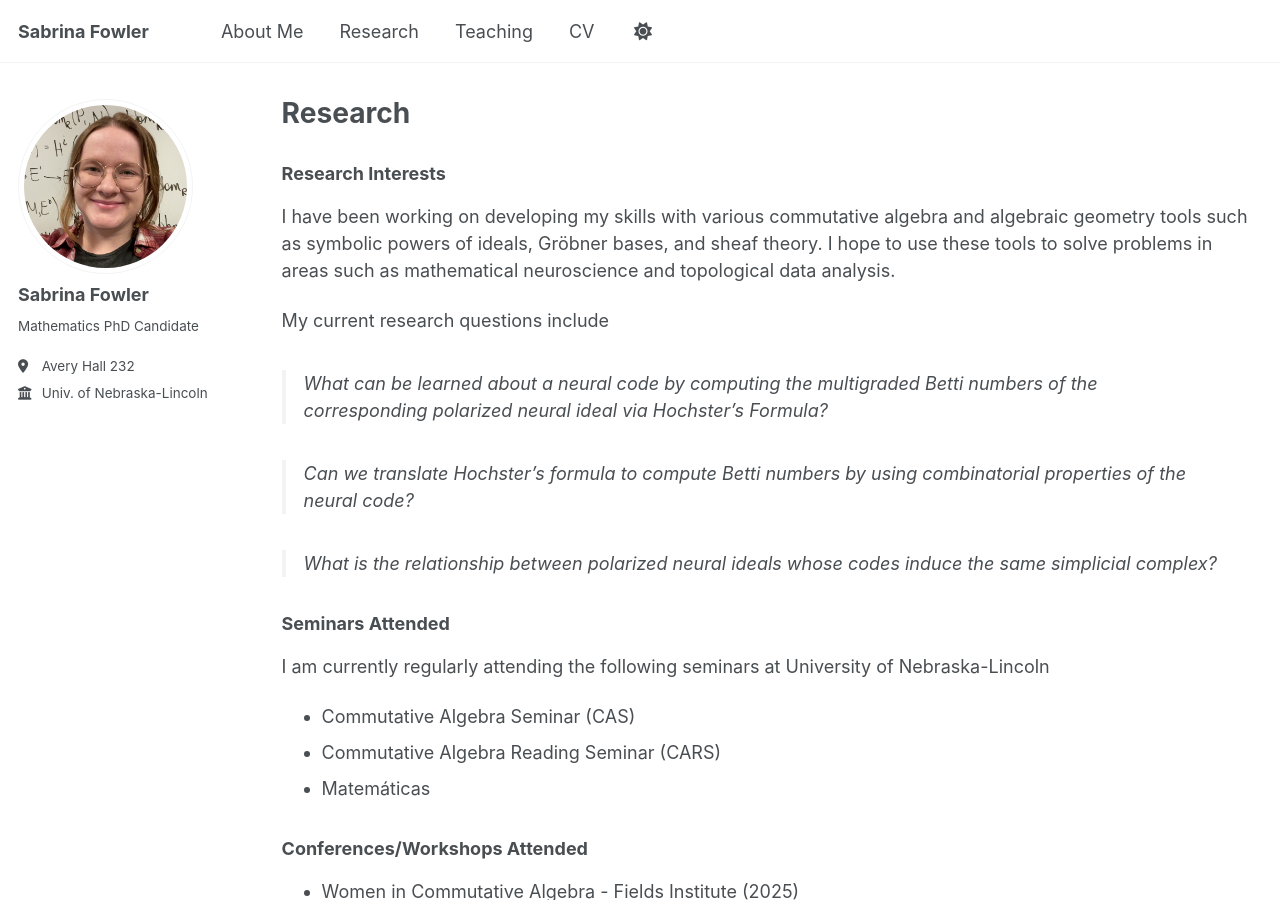
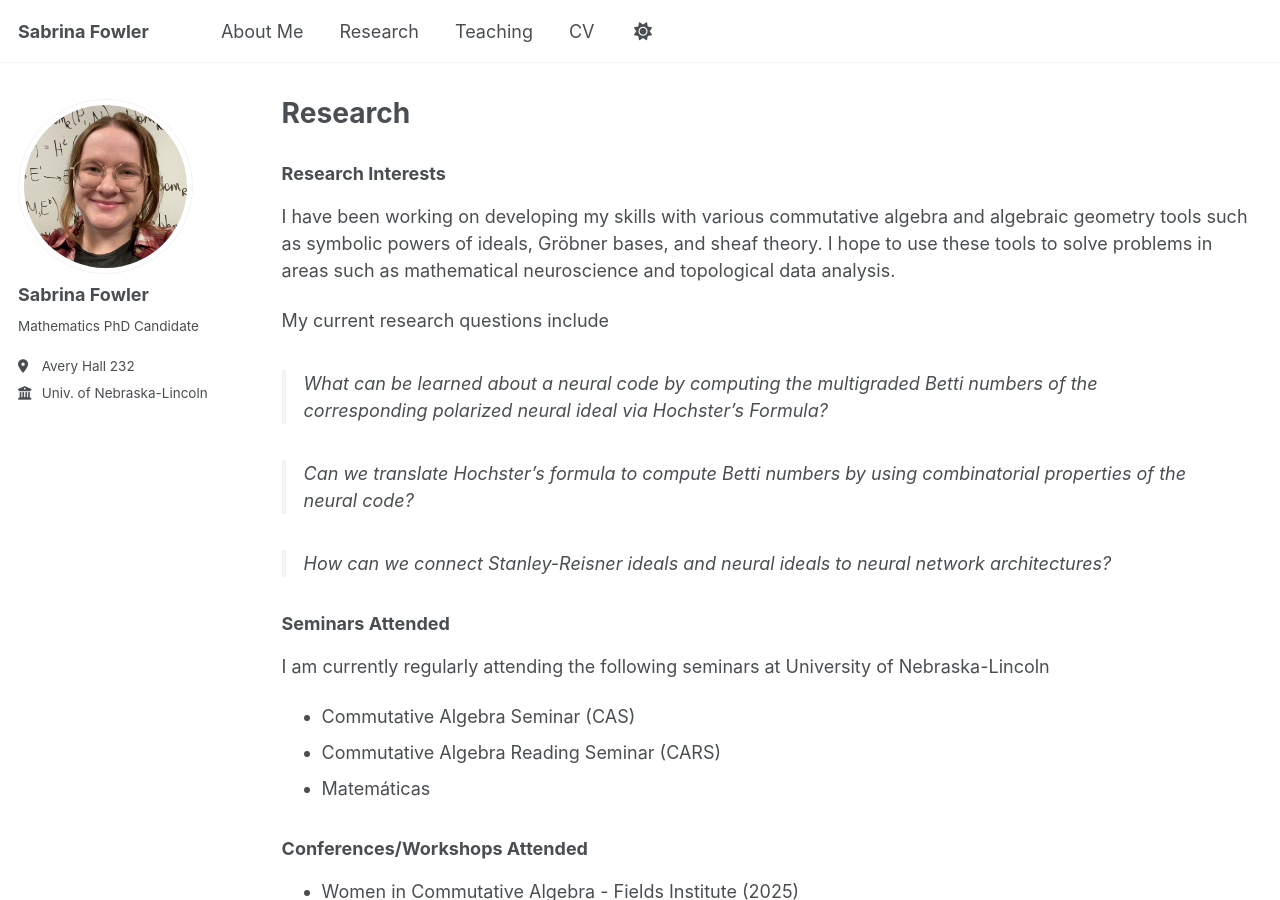
Before and after one commit to sabrinafowler/sabrinafowler.github.io, a Jekyll site: the page built from _pages/research.md, in a window 1280 px wide and 900 px high. Built offline with Jekyll 4.4.1, drawn with Linux system fonts in a browser that asks for light colours.

Commit message:
Updated research questions

```diff
--- a/_pages/research.md
+++ b/_pages/research.md
@@ -13,7 +13,7 @@ My current research questions include
 
 > Can we translate Hochster's formula to compute Betti numbers by using combinatorial properties of the neural code?
 
-> What is the relationship between polarized neural ideals whose codes induce the same simplicial complex?
+> How can we connect Stanley-Reisner ideals and neural ideals to neural network architectures?
 
 ### Seminars Attended
 I am currently regularly attending the following seminars at University of Nebraska-Lincoln
```
